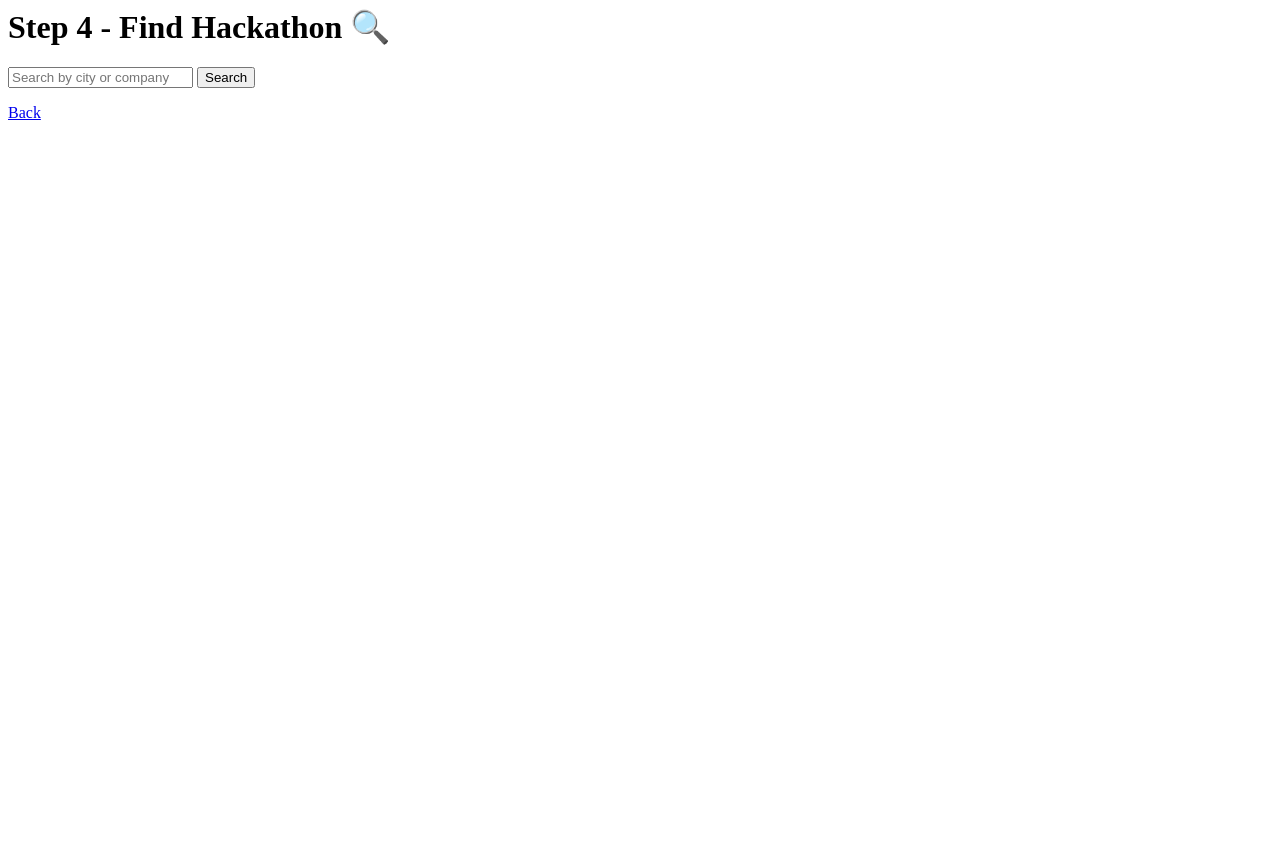
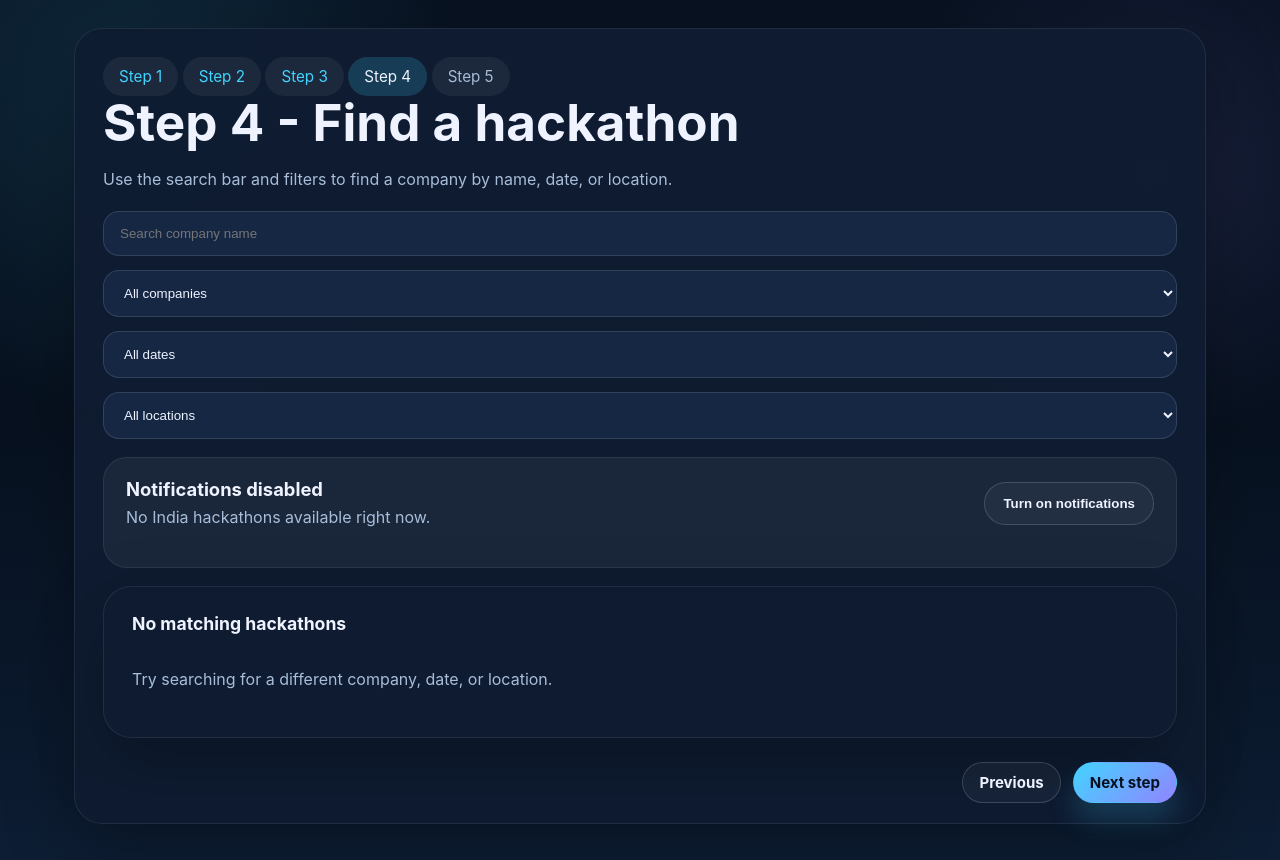
Before and after one commit to mudavathlalitha916/hack---tracker, a Flask app: template templates/step4.html in a window 1280 px wide. Before the commit the page ends 120 px from the top, so only its background shows below. Run offline with Flask 3, Linux system fonts and the light colour scheme; the template is opened without the code that fills it, so the values that code supplies are empty.

Commit message:
Refactor Step 4 HTML structure and content

```diff
--- a/templates/step4.html
+++ b/templates/step4.html
@@ -1,9 +1,45 @@
-<h1>Step 4 - Find Hackathon 🔍</h1>
-<form method="GET">
-<input type="text" name="q" placeholder="Search by city or company" value="{{ query }}">
-<button>Search</button>
-</form>
-{% for r in results %}
-<p><b>{{ r[1] }}</b> by {{ r[2] }} on {{ r[3] }} at {{ r[4] }}</p>
-{% endfor %}
-<a href="/dashboard">Back</a>
+<!DOCTYPE html>
+<html lang="en">
+  <head>
+    <meta charset="UTF-8" />
+    <meta name="viewport" content="width=device-width, initial-scale=1.0" />
+    <title>Step 4 - Find a Hackathon</title>
+    <link rel="stylesheet" href="/static/styles.css" />
+  </head>
+  <body>
+    <div class="page-shell">
+      <div class="step-panel" style="padding-bottom: 20px;">
+        <div class="steps-bar">
+          <span class="step-pill done">Step 1</span>
+          <span class="step-pill done">Step 2</span>
+          <span class="step-pill done">Step 3</span>
+          <span class="step-pill active">Step 4</span>
+          <span class="step-pill">Step 5</span>
+        </div>
+        <div class="section-heading">
+          <h1>Step 4 - Find a hackathon</h1>
+          <p>Use the search bar and filters to find a company by name, date, or location.</p>
+        </div>
+        <div class="toolbar">
+          <input id="companySearch" type="text" placeholder="Search company name" />
+          <select id="companyFilter">
+            <option value="all">All companies</option>
+          </select>
+          <select id="dateFilter">
+            <option value="all">All dates</option>
+          </select>
+          <select id="locationFilter">
+            <option value="all">All locations</option>
+          </select>
+        </div>
+        <div class="notification-panel" id="notificationPanel"></div>
+        <div class="card-grid" id="hackathonGrid"></div>
+        <div class="nav-links">
+          <a class="btn secondary small" href="/step3">Previous</a>
+          <a class="btn primary small" href="/step5">Next step</a>
+        </div>
+      </div>
+    </div>
+    <script src="/static/app.js"></script>
+  </body>
+</html>
```
